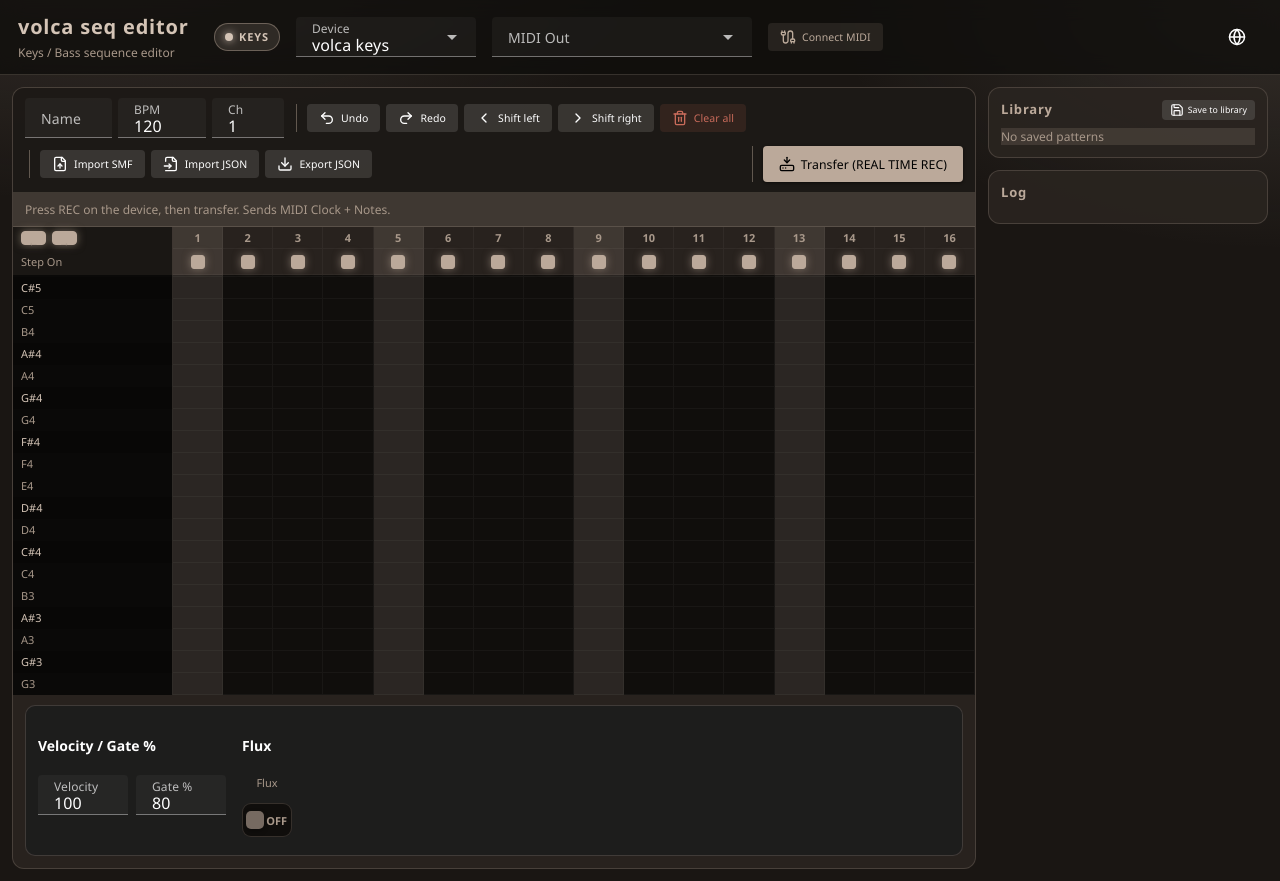
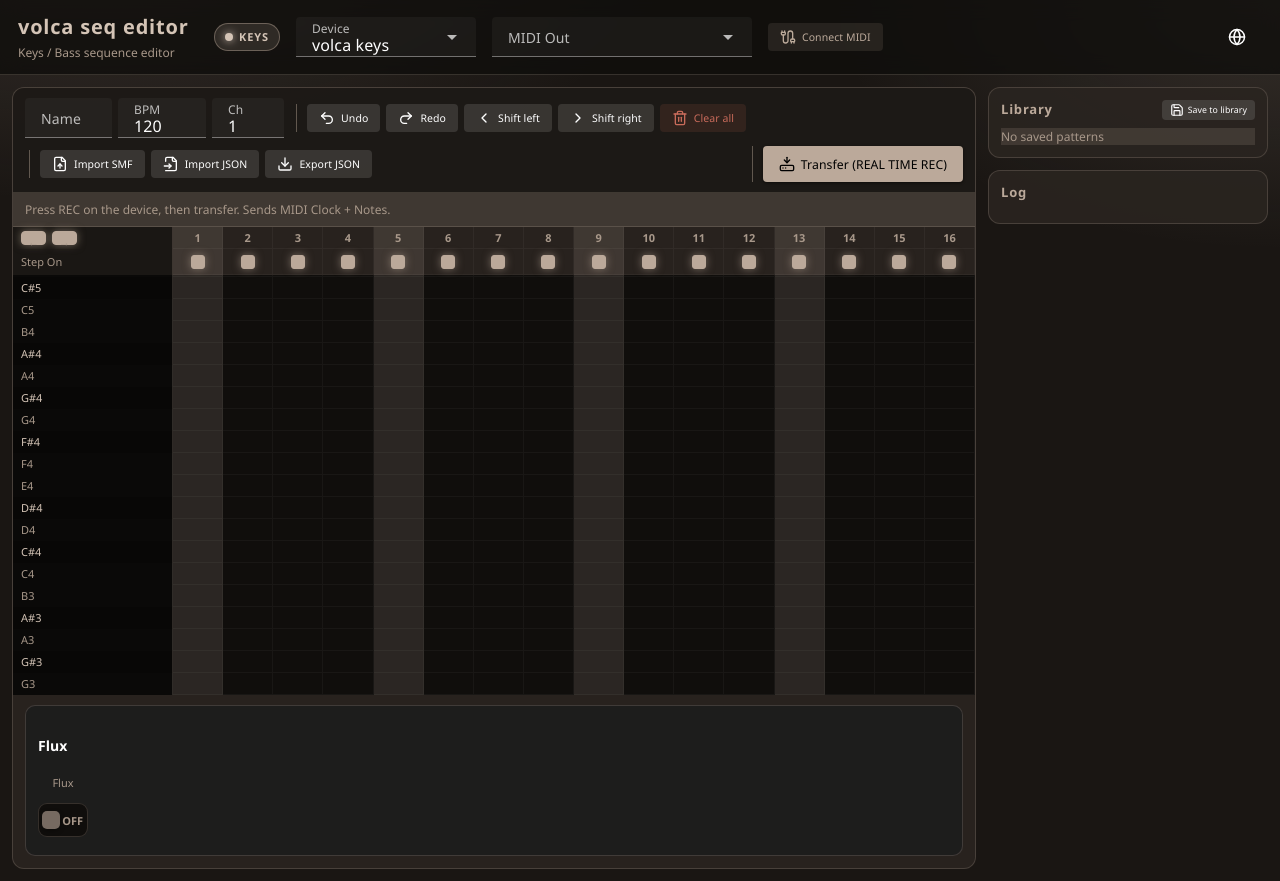
Before and after one commit to mosynthkey/volca-seq-editor, a Vue app: page / in a window 1280 px wide. Built offline with nearby package versions, Linux system fonts and the light colour scheme.

Commit message:
Remove Velocity / Gate % controls from the editor.
Notes now use a fixed MIDI velocity and full-step lengths for REAL TIME REC; Flux remains for Keys fine timing.

Co-authored-by: Masaki Ono <mosynthkey@users.noreply.github.com>

```diff
--- a/src/features/sequence/components/PianoRollEditor.vue
+++ b/src/features/sequence/components/PianoRollEditor.vue
@@ -45,9 +45,6 @@
           @pointerdown="onCellDown(step - 1, pitch, $event)"
           @contextmenu.prevent="onContext(step - 1, pitch)"
         >
-          <span v-if="isNoteStart(step - 1, pitch)" class="note-cell__label">
-            {{ sequence.noteAt(step - 1, pitch)?.velocity }}
-          </span>
           <span
             v-if="isNoteEnd(step - 1, pitch)"
             class="note-resize-handle"
@@ -89,7 +86,6 @@ const cellClass = (step: number, pitch: number) => {
   }
 }
 
-const isNoteStart = (step: number, pitch: number) => sequence.noteAt(step, pitch)?.startStep === step
 const isNoteEnd = (step: number, pitch: number) => {
   const note = sequence.noteAt(step, pitch)
   return Boolean(note && note.startStep + note.length - 1 === step)
--- a/src/features/sequence/components/SequenceFuncPanel.vue
+++ b/src/features/sequence/components/SequenceFuncPanel.vue
@@ -1,15 +1,11 @@
 <template>
-  <div class="volca-inline-panel" style="margin:10px 12px 12px;padding:10px 12px;border:1px solid var(--volca-line);border-radius:10px;background:rgba(18,24,29,.45)">
+  <div
+    v-if="sequence.device === 'keys'"
+    class="volca-inline-panel"
+    style="margin:10px 12px 12px;padding:10px 12px;border:1px solid var(--volca-line);border-radius:10px;background:rgba(18,24,29,.45)"
+  >
     <div class="volca-groups" style="display:flex;flex-wrap:wrap;gap:16px">
       <div>
-        <h4 class="volca-section-title">{{ t('sequence.velocity') }} / {{ t('sequence.gate') }}</h4>
-        <div style="display:flex;gap:8px;margin-top:6px">
-          <v-text-field v-model.number="sequence.velocity" type="number" min="1" max="127" density="compact" hide-details style="max-width:90px" :label="t('sequence.velocity')" />
-          <v-text-field v-model.number="sequence.gatePercent" type="number" min="1" max="100" density="compact" hide-details style="max-width:90px" :label="t('sequence.gate')" />
-        </div>
-      </div>
-
-      <div v-if="sequence.device === 'keys'">
         <h4 class="volca-section-title">{{ t('sequence.flux') }}</h4>
         <div class="flag-toggles">
           <div class="flag-toggle">
@@ -19,7 +15,7 @@
         </div>
       </div>
 
-      <div v-if="sequence.device === 'keys' && sequence.func.flux">
+      <div v-if="sequence.func.flux">
         <h4 class="volca-section-title">{{ t('sequence.fluxDivision') }}</h4>
         <v-btn-toggle v-model="sequence.fluxDivision" mandatory density="compact" color="secondary" class="mt-1">
           <v-btn :value="1" size="small">1</v-btn>
--- a/src/i18n/index.ts
+++ b/src/i18n/index.ts
@@ -44,8 +44,6 @@ const messages = {
       flux: 'Flux',
       fluxDivision: 'Flux 分解能',
       fluxTick: 'Tick',
-      velocity: 'Velocity',
-      gate: 'Gate %',
       sysexNone: 'SysEx: 非対応（公式 MIDI Implementation Chart で System Exclusive は空欄）',
       midiOutNone: 'MIDI Out: なし → ダンプ受信不可。REAL TIME REC で書き込みます。',
       clearAll: '全消去',
@@ -120,8 +118,6 @@ const messages = {
       flux: 'Flux',
       fluxDivision: 'Flux resolution',
       fluxTick: 'Tick',
-      velocity: 'Velocity',
-      gate: 'Gate %',
       sysexNone: 'SysEx: not supported (blank on the official MIDI Implementation Chart)',
       midiOutNone: 'No MIDI Out → cannot dump sequences. Write via REAL TIME REC.',
       clearAll: 'Clear all',
--- a/src/midi/realtimeTransfer.ts
+++ b/src/midi/realtimeTransfer.ts
@@ -1,4 +1,5 @@
 import {
+  DEFAULT_NOTE_VELOCITY,
   MIDI_CLOCKS_PER_PATTERN,
   MIDI_CLOCKS_PER_STEP,
   MIDI_PPQN,
@@ -77,11 +78,11 @@ const scheduleNote = (
   const endTick = flux
     ? loopOffset + noteEndTick(note)
     : loopOffset + note.startStep * MIDI_CLOCKS_PER_STEP
-      + Math.max(1, Math.round(note.length * MIDI_CLOCKS_PER_STEP * (note.gatePercent / 100)));
+      + Math.max(1, note.length * MIDI_CLOCKS_PER_STEP);
 
   events.push({
     tick: startTick,
-    bytes: [channelStatus(0x90, channel), note.pitch & 0x7f, note.velocity & 0x7f],
+    bytes: [channelStatus(0x90, channel), note.pitch & 0x7f, DEFAULT_NOTE_VELOCITY],
     label: `noteOn ${note.pitch}`,
   });
   events.push({
--- a/src/stores/sequencerStore.ts
+++ b/src/stores/sequencerStore.ts
@@ -38,8 +38,7 @@ export const useSequencerStore = defineStore('sequencer', () => {
   const initial = createEmptySequenceState('keys');
   const device = ref<DeviceModel>(initial.device);
   const name = ref(initial.name);
-  const velocity = ref(initial.velocity);
-  const gatePercent = ref(initial.gatePercent);
+
   const bpm = ref(initial.bpm);
   const midiChannel = ref(initial.midiChannel);
   const notes = ref<SequenceNote[]>(initial.notes);
@@ -63,8 +62,6 @@ export const useSequencerStore = defineStore('sequencer', () => {
   const toState = (): SequenceState => ({
     device: device.value,
     name: name.value,
-    velocity: velocity.value,
-    gatePercent: gatePercent.value,
     bpm: bpm.value,
     midiChannel: midiChannel.value,
     notes: notes.value,
@@ -76,8 +73,6 @@ export const useSequencerStore = defineStore('sequencer', () => {
     const normalized = normalizeSequenceState(state, state.device);
     device.value = normalized.device;
     name.value = normalized.name;
-    velocity.value = normalized.velocity;
-    gatePercent.value = normalized.gatePercent;
     bpm.value = normalized.bpm;
     midiChannel.value = normalized.midiChannel;
     notes.value = normalized.notes;
@@ -174,7 +169,7 @@ export const useSequencerStore = defineStore('sequencer', () => {
       if (voices >= profile.value.maxVoices) return false;
     }
     notes.value = [...withoutOverlap, createSequenceNote(
-      pitch, start, len, velocity.value, gatePercent.value, 0,
+      pitch, start, len, 0,
     )];
     scheduleHistory();
     return true;
@@ -231,8 +226,6 @@ export const useSequencerStore = defineStore('sequencer', () => {
           candidate.pitch,
           startStep,
           Math.min(candidate.length, NUM_OF_STEPS - startStep),
-          candidate.velocity,
-          candidate.gatePercent,
           tickOffset,
         )
         : candidate);
@@ -357,8 +350,6 @@ export const useSequencerStore = defineStore('sequencer', () => {
   return {
     device,
     name,
-    velocity,
-    gatePercent,
     bpm,
     midiChannel,
     notes,
--- a/src/types/sequence.ts
+++ b/src/types/sequence.ts
@@ -4,6 +4,8 @@ export const MIDI_PPQN = 24;
 /** 16 steps spanning 4 quarter notes → 96 MIDI clocks per pattern. */
 export const MIDI_CLOCKS_PER_STEP = 6;
 export const MIDI_CLOCKS_PER_PATTERN = NUM_OF_STEPS * MIDI_CLOCKS_PER_STEP;
+/** Fixed Note On velocity for REAL TIME REC (no per-note velocity editing). */
+export const DEFAULT_NOTE_VELOCITY = 100;
 
 export type DeviceModel = 'keys' | 'bass';
 
@@ -11,8 +13,6 @@ export interface SequenceNote {
   pitch: number;
   startStep: number;
   length: number;
-  velocity: number;
-  gatePercent: number;
   /** Tick offset within the start step (0 .. clocksPerStep-1). Used for Keys Flux. */
   tickOffset: number;
 }
@@ -25,8 +25,6 @@ export interface SequenceFunc {
 export interface SequenceState {
   device: DeviceModel;
   name: string;
-  velocity: number;
-  gatePercent: number;
   bpm: number;
   midiChannel: number;
   notes: SequenceNote[];
@@ -45,15 +43,11 @@ export const createSequenceNote = (
   pitch: number,
   startStep: number,
   length: number,
-  velocity = 100,
-  gatePercent = 80,
   tickOffset = 0,
 ): SequenceNote => ({
   pitch: clamp(pitch, 0, 127),
   startStep: clamp(startStep, 0, NUM_OF_STEPS - 1),
   length: Math.max(1, length),
-  velocity: clamp(velocity, 1, 127),
-  gatePercent: clamp(gatePercent, 0, 100),
   tickOffset: Math.max(0, tickOffset),
 });
 
@@ -64,11 +58,5 @@ export const createEmptyFunc = (): SequenceFunc => ({
 export const noteAbsoluteTick = (note: SequenceNote): number =>
   note.startStep * MIDI_CLOCKS_PER_STEP + note.tickOffset;
 
-export const noteEndTick = (note: SequenceNote): number => {
-  const start = noteAbsoluteTick(note);
-  const durationClocks = Math.max(
-    1,
-    Math.round((note.length - 1) * MIDI_CLOCKS_PER_STEP + (note.gatePercent / 100) * MIDI_CLOCKS_PER_STEP),
-  );
-  return start + durationClocks;
-};
+export const noteEndTick = (note: SequenceNote): number =>
+  noteAbsoluteTick(note) + Math.max(1, note.length * MIDI_CLOCKS_PER_STEP);
--- a/src/types/sequenceFactory.ts
+++ b/src/types/sequenceFactory.ts
@@ -22,22 +22,16 @@ export const normalizeSequenceState = (
   fallbackDevice: DeviceModel = 'keys',
 ): SequenceState => {
   const device = raw?.device === 'bass' || raw?.device === 'keys' ? raw.device : fallbackDevice;
-  const velocity = clamp(raw?.velocity ?? 100, 1, 127);
-  const gatePercent = clamp(raw?.gatePercent ?? 80, 0, 100);
   const funcRaw: Partial<SequenceFunc> = raw?.func ?? {};
   return {
     device,
     name: typeof raw?.name === 'string' ? raw.name : '',
-    velocity,
-    gatePercent,
     bpm: clamp(raw?.bpm ?? 120, 10, 600),
     midiChannel: clamp(raw?.midiChannel ?? 1, 1, 16),
     notes: (raw?.notes ?? []).map((note: SequenceNote) => createSequenceNote(
       note.pitch,
       note.startStep,
       note.length,
-      note.velocity ?? velocity,
-      note.gatePercent ?? gatePercent,
       note.tickOffset ?? 0,
     )),
     stepOn: asBoolRow(raw?.stepOn, true),
--- a/src/utils/sequenceNoteEditing.ts
+++ b/src/utils/sequenceNoteEditing.ts
@@ -52,8 +52,6 @@ export const moveNotes = (
       Math.max(0, Math.min(127, note.pitch + pitchDelta)),
       startStep,
       length,
-      note.velocity,
-      note.gatePercent,
       note.tickOffset,
     );
   });
@@ -92,8 +90,6 @@ export const resizeNotes = (
     note.pitch,
     note.startStep,
     Math.max(1, Math.min(NUM_OF_STEPS - note.startStep, note.length + Math.round(lengthDelta))),
-    note.velocity,
-    note.gatePercent,
     note.tickOffset,
   ));
   let next = notes.filter(note => !keySet.has(noteKeyOf(note)));
--- a/src/utils/sequenceStepEditing.ts
+++ b/src/utils/sequenceStepEditing.ts
@@ -16,8 +16,6 @@ export const copySequenceStep = (state: SequenceState, fromStep: number, toStep:
     note.pitch,
     toStep,
     Math.min(note.length, NUM_OF_STEPS - toStep),
-    note.velocity,
-    note.gatePercent,
     note.tickOffset,
   ));
   return { ...state, notes: [...withoutTarget, ...copied] };
@@ -36,8 +34,6 @@ export const copyNotesEuclid = (
     source.pitch,
     step,
     Math.min(source.length, NUM_OF_STEPS - step),
-    source.velocity,
-    source.gatePercent,
     source.tickOffset,
   ));
   return [...without, ...copies];
@@ -54,8 +50,6 @@ export const shiftSteps = (state: SequenceState, delta: number): SequenceState =
       note.pitch,
       (note.startStep + shift) % NUM_OF_STEPS,
       Math.min(note.length, NUM_OF_STEPS - ((note.startStep + shift) % NUM_OF_STEPS)),
-      note.velocity,
-      note.gatePercent,
       note.tickOffset,
     )),
     stepOn: rotateBool(state.stepOn),
--- a/src/utils/smfImport.ts
+++ b/src/utils/smfImport.ts
@@ -99,7 +99,7 @@ export const extractStepNotes = (
     const startStep = Math.min(15, Math.floor(localStart / ticksPerStep));
     const duration = Math.max(1, endTick - open.startTick);
     const length = Math.max(1, Math.min(16 - startStep, Math.ceil(duration / ticksPerStep)));
-    notes.push(createSequenceNote(pitch, startStep, length, open.velocity, 80));
+    notes.push(createSequenceNote(pitch, startStep, length));
   };
 
   for (const event of events) {
```
Also changed, not shown: 1 other file (tests, documents, lock files or other folders).
